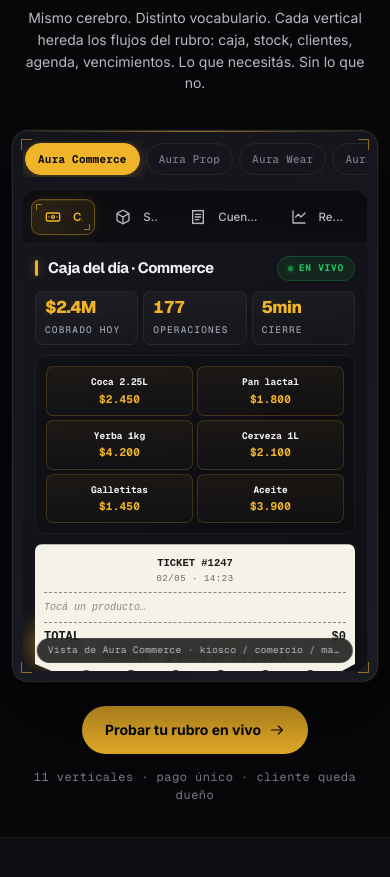
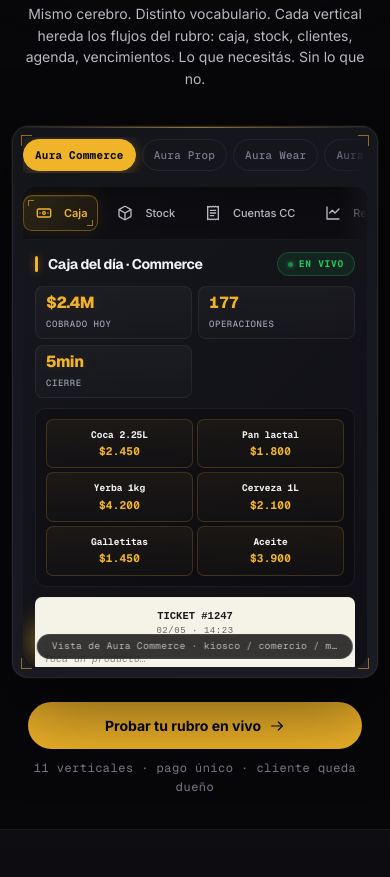
Before and after one commit to xyustaog/yustalabs-web, a website: page index.html in a window 390 px wide. Shown: the part 1113-1990 px from the top of the page. Drawn offline with nearby package versions, Linux system fonts and the light colour scheme; a web font is replaced by a local one.

Commit message:
fix(mobile): scroll fade en tabs + sub-nav + responsive polish widgets
- Tabs externos (Aura Commerce/Prop/Wear/Salon...) con mask gradient a la
  derecha que indica scroll horizontal disponible.
- Sub-nav interno (.sc-side) con mismo treatment.
- Stats internos (.sc-stats) más legibles en pantallas chicas.
- CTAs hero apilados full-width en mobile.
- Showcase footer en columna mobile.
- Forzar overflow-x:hidden en mobile para evitar drag horizontal del page.
- Breakpoint extra para iPhone SE / 13 mini / Android compactos (<=430px).

Cero impacto en desktop (todo dentro de @media max-width).

```diff
--- a/index.html
+++ b/index.html
@@ -820,6 +820,70 @@
 .cta-box{max-width:800px;margin:0 auto;padding:clamp(40px,5vw,60px);background:var(--card);border:1px solid var(--border-accent);border-radius:var(--r-lg);position:relative;overflow:hidden;}
 .cta-box::before{content:'';position:absolute;top:-50%;left:-20%;width:140%;height:200%;background:radial-gradient(ellipse,var(--gold-glow) 0%,transparent 60%);pointer-events:none;}
 .cta-title{font-family:var(--font-display);font-size:clamp(36px,4.5vw,56px);line-height:1.05;font-weight:700;letter-spacing:-0.035em;text-transform:none;margin:0 0 20px;position:relative;color:var(--text);}
+
+/* ═══════════════════════════════════════════════════════════════════
+   MOBILE FIX 2026-05-04 · Polish responsive sin romper desktop
+   ═══════════════════════════════════════════════════════════════════ */
+@media (max-width:759px){
+  /* — Showcase tabs externos (Aura Commerce / Prop / Wear / Salon...) —
+     Indicador visual de scroll horizontal a la derecha (mask gradient) +
+     scroll-snap para que se sienta natural al deslizar. */
+  .sc-tabs{
+    scroll-snap-type:x proximity;
+    -webkit-overflow-scrolling:touch;
+    mask-image:linear-gradient(90deg,#000 0,#000 calc(100% - 32px),transparent);
+    -webkit-mask-image:linear-gradient(90deg,#000 0,#000 calc(100% - 32px),transparent);
+    padding-right:32px;
+  }
+  .sc-tab{scroll-snap-align:start;flex-shrink:0;}
+
+  /* — Sub-nav interno del widget (Caja / Stock / Cuentas / Reportes en mobile) — */
+  .sc-side{
+    scroll-snap-type:x proximity;
+    -webkit-overflow-scrolling:touch;
+    mask-image:linear-gradient(90deg,#000 0,#000 calc(100% - 28px),transparent);
+    -webkit-mask-image:linear-gradient(90deg,#000 0,#000 calc(100% - 28px),transparent);
+    padding-right:28px;
+  }
+  .sc-nav-i{scroll-snap-align:start;flex-shrink:0;}
+
+  /* — Stats internos: legibilidad en pantallas chicas — */
+  .sc-stats{gap:6px;}
+  .sc-stat{padding:8px 10px;}
+  .sc-stat-n{font-size:14px;line-height:1.05;}
+  .sc-stat-l{font-size:9px;line-height:1.2;letter-spacing:0.06em;}
+
+  /* — Caption del widget no se pega al borde — */
+  .sc-caption{padding-left:14px;padding-right:14px;}
+
+  /* — Showcase footer: 2 botones full-width apilados — */
+  .showcase-foot{flex-direction:column;align-items:stretch;gap:10px;}
+  .showcase-foot a.btn{width:100%;text-align:center;justify-content:center;}
+  .showcase-foot-text{order:2;text-align:center;}
+
+  /* — Hero CTA row: stack en pantallas chicas, no overflow — */
+  .hero-cta-row{flex-direction:column;align-items:stretch;gap:10px;}
+  .hero-cta-row .btn,.hero-cta-row a{width:100%;justify-content:center;}
+
+  /* — Stat cards mobile: gap reducido y números más respirados — */
+  .stats-grid{padding:0 4px;}
+}
+
+@media (max-width:430px){
+  /* Pantallas extra-chicas (iPhone SE / 13 mini / Android compactos) */
+  .sc-stats{grid-template-columns:repeat(2,1fr);}
+  .sc-stat-n{font-size:16px;}
+  .showcase-title{font-size:26px;line-height:1.08;}
+  .sc-h{font-size:14px;}
+  .sc-tab{padding:6px 11px;font-size:11px;}
+  .sc-nav-i{padding:7px 10px;font-size:11px;min-height:30px;}
+}
+
+/* — Asegurar que ningún hijo del body fuerce overflow horizontal en mobile — */
+@media (max-width:759px){
+  html,body{overflow-x:hidden;}
+  .container,section,header,footer{max-width:100%;}
+}
 </style>
 </head>
 <body>
```
